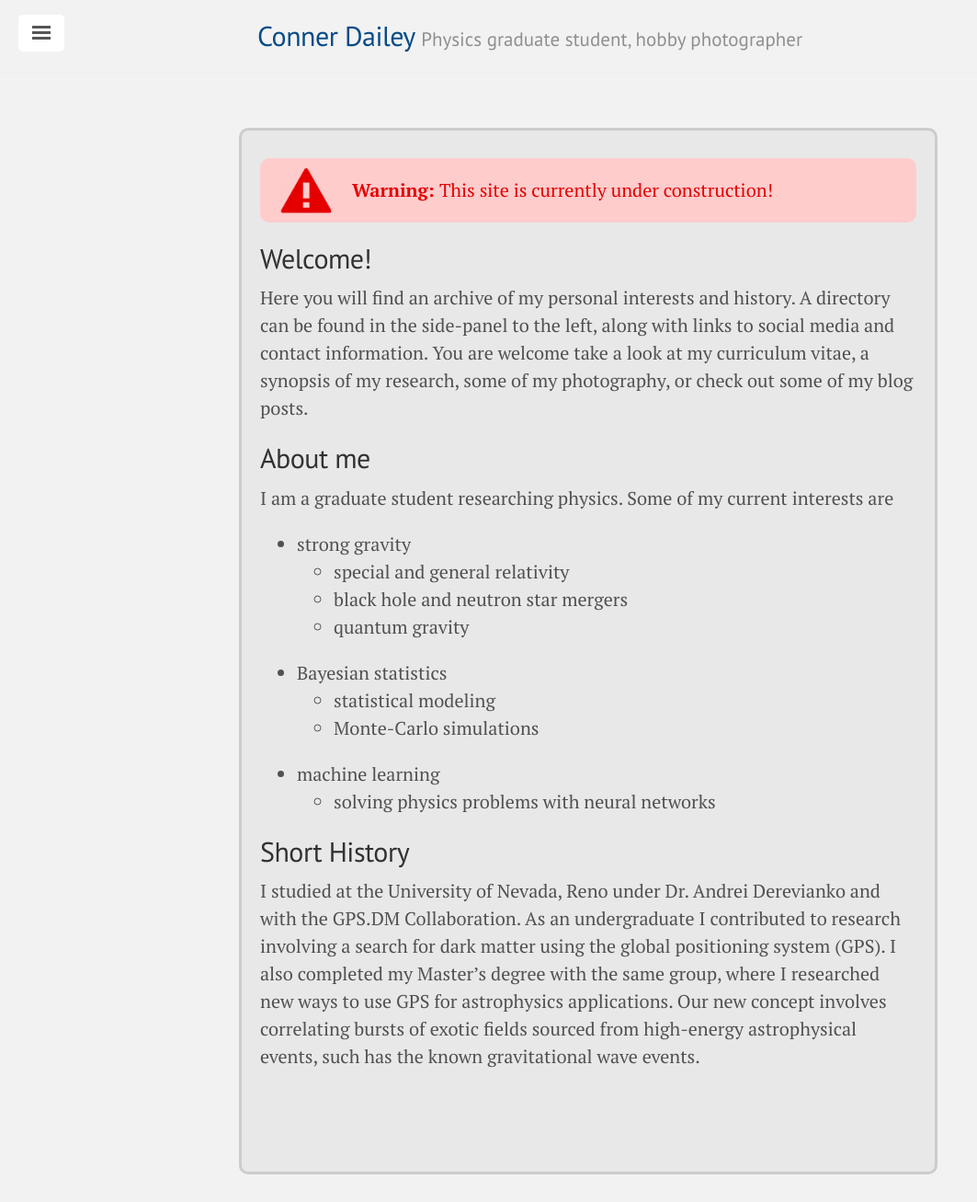
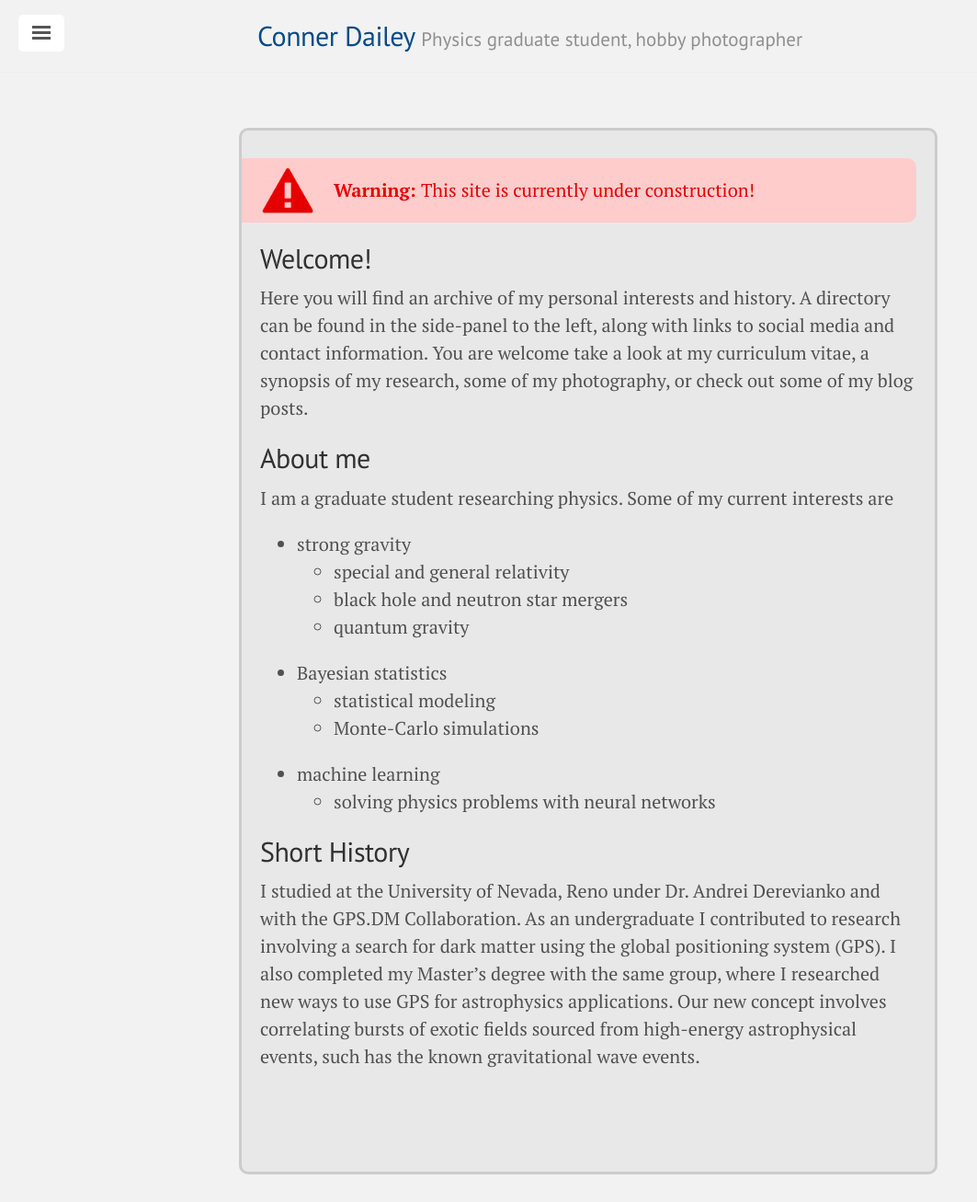
Before and after one commit to TakeTwiceDailey/TakeTwiceDailey.github.io, a Jekyll site: the page built from index.md, in a window 1280 px wide. Shown: the whole page at 92% size, without its empty margins (0-1063 px from the left). Built offline with Jekyll 4.4.1, drawn with Linux system fonts in a browser that asks for light colours; nearby versions of some CDN libraries.

Commit message:
making message box style changes

```diff
--- a/public/css/poole.css
+++ b/public/css/poole.css
@@ -346,13 +346,14 @@ tbody tr:nth-child(odd) th {
 {
    -moz-border-radius: 10px;
    -webkit-border-radius: 10px;
+   margin-left: -1rem;
    margin-bottom: 1rem;
    background-color: #ffcccc;
    background-image: url(/icons/alert.png);
    background-position: left center;
    background-repeat: no-repeat;
    background-size: 5rem;
-   border-radius: 10px;
+   border-radius: 0px 10px 10px 0px;
    overflow: hidden;
    padding: 1rem 1rem 1rem 5rem;
    color: #e60000;
```
